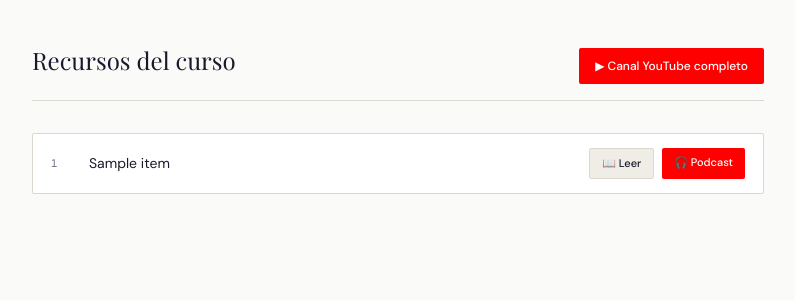
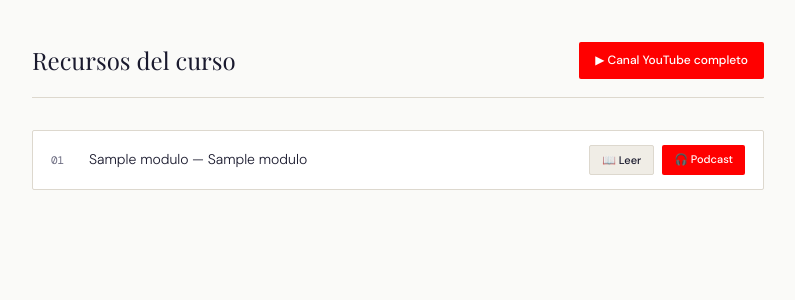
Before and after one commit to gpetrik2020-sudo/principios-investigacion, a Flask app: template templates/recursos.html in a window 1280 px wide. Shown: the part 56-356 px from the top of the page, without its empty margins (242-1037 px from the left). Run offline with Flask 3, Linux system fonts and the light colour scheme; the template is opened without the code that fills it: most values are stand-ins (such as "Sample title", 1, 10 or a date in 2020).

Commit message:
Add files via upload

```diff
--- a/templates/recursos.html
+++ b/templates/recursos.html
@@ -8,18 +8,17 @@
 .rec-header {
   margin-bottom:32px; padding-bottom:16px;
   border-bottom:1px solid var(--rule);
-  display:flex; align-items:baseline; gap:16px;
+  display:flex; align-items:center; gap:16px; flex-wrap:wrap;
 }
 .rec-header h1 {
   font-family:'Playfair Display',serif;
-  font-size:24px; font-weight:400;
+  font-size:24px; font-weight:400; flex:1;
 }
 .rec-header a {
   display:inline-flex; align-items:center; gap:6px;
   padding:8px 16px; background:#ff0000; color:white;
   font-size:12px; font-weight:500; border-radius:2px;
-  text-decoration:none; margin-left:auto;
-  transition:opacity 0.15s;
+  text-decoration:none; transition:opacity 0.15s;
 }
 .rec-header a:hover { opacity:0.85; }
 .rec-list { display:grid; gap:8px; }
@@ -34,22 +33,19 @@
   font-family:'DM Mono',monospace; font-size:11px;
   color:var(--muted); width:24px; flex-shrink:0;
 }
-.rec-titulo {
-  font-size:14px; font-weight:400; color:var(--ink); flex:1;
-}
-.rec-btns { display:flex; gap:8px; }
+.rec-titulo { font-size:14px; color:var(--ink); flex:1; }
+.rec-btns { display:flex; gap:8px; flex-shrink:0; }
 .rec-btns a {
   padding:5px 12px; font-size:11px; font-weight:500;
   border-radius:2px; text-decoration:none; transition:all 0.15s;
+  white-space:nowrap;
 }
 .btn-leer {
   background:var(--cream); color:var(--ink);
   border:1px solid var(--rule);
 }
-.btn-leer:hover { border-color:var(--accent2); }
-.btn-pod {
-  background:#ff0000; color:white;
-}
+.btn-leer:hover { border-color:var(--accent2); color:var(--accent2); }
+.btn-pod { background:#ff0000; color:white; }
 .btn-pod:hover { opacity:0.85; }
 </style>
 {% endblock %}
@@ -62,14 +58,16 @@
   </div>
 
   <div class="rec-list">
-    {% for item in mds %}
+    {% for m in modulos %}
     <div class="rec-item">
-      <span class="rec-num">{{ loop.index }}</span>
-      <span class="rec-titulo">{{ item.titulo }}</span>
+      <span class="rec-num">{{ '%02d'|format(m.num|int) }}</span>
+      <span class="rec-titulo">{{ m.titulo }} — {{ m.subtitulo }}</span>
       <div class="rec-btns">
-        <a class="btn-leer" href="/modulo/{{ item.id }}">📖 Leer</a>
-        {% if item.podcast_url %}
-        <a class="btn-pod" href="{{ item.podcast_url }}" target="_blank">🎧 Podcast</a>
+        {% if m.lms_url %}
+        <a class="btn-leer" href="{{ m.lms_url }}" target="_blank">📖 Leer</a>
+        {% endif %}
+        {% if m.podcast_url %}
+        <a class="btn-pod" href="{{ m.podcast_url }}" target="_blank">🎧 Podcast</a>
         {% endif %}
       </div>
     </div>
```
